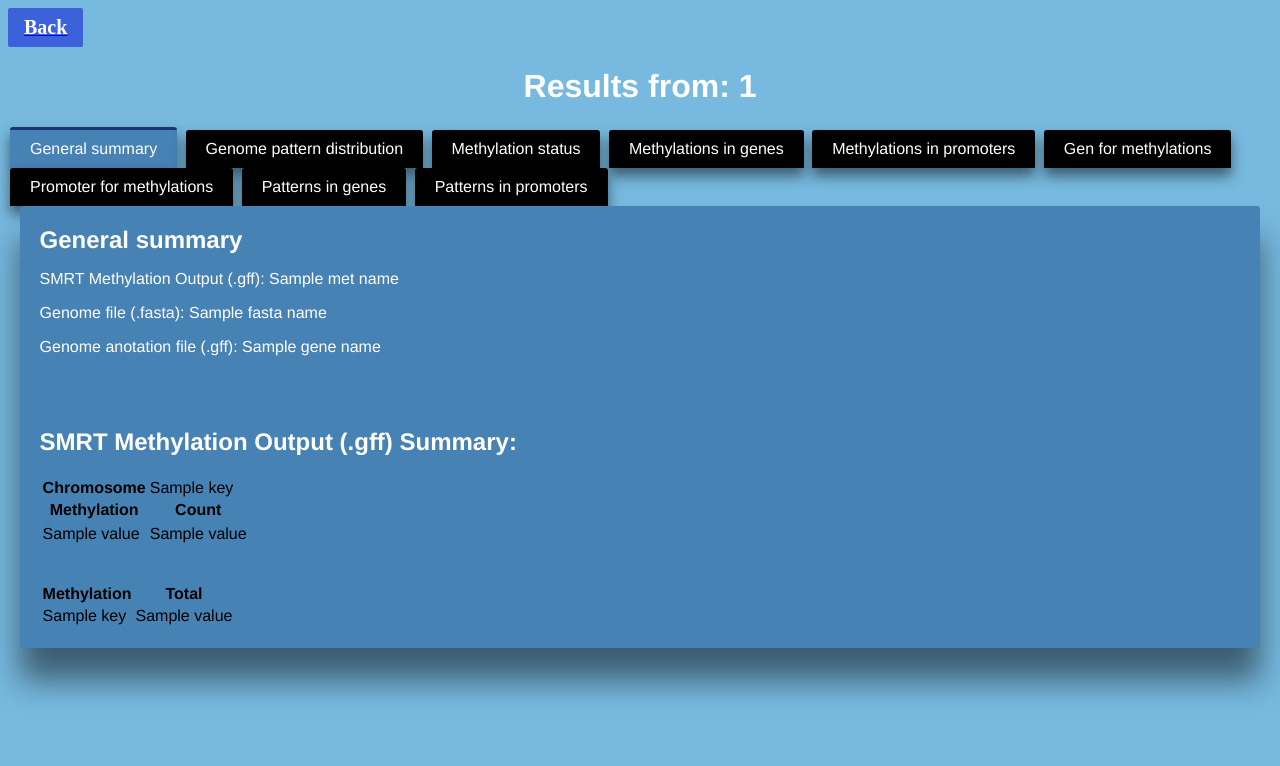
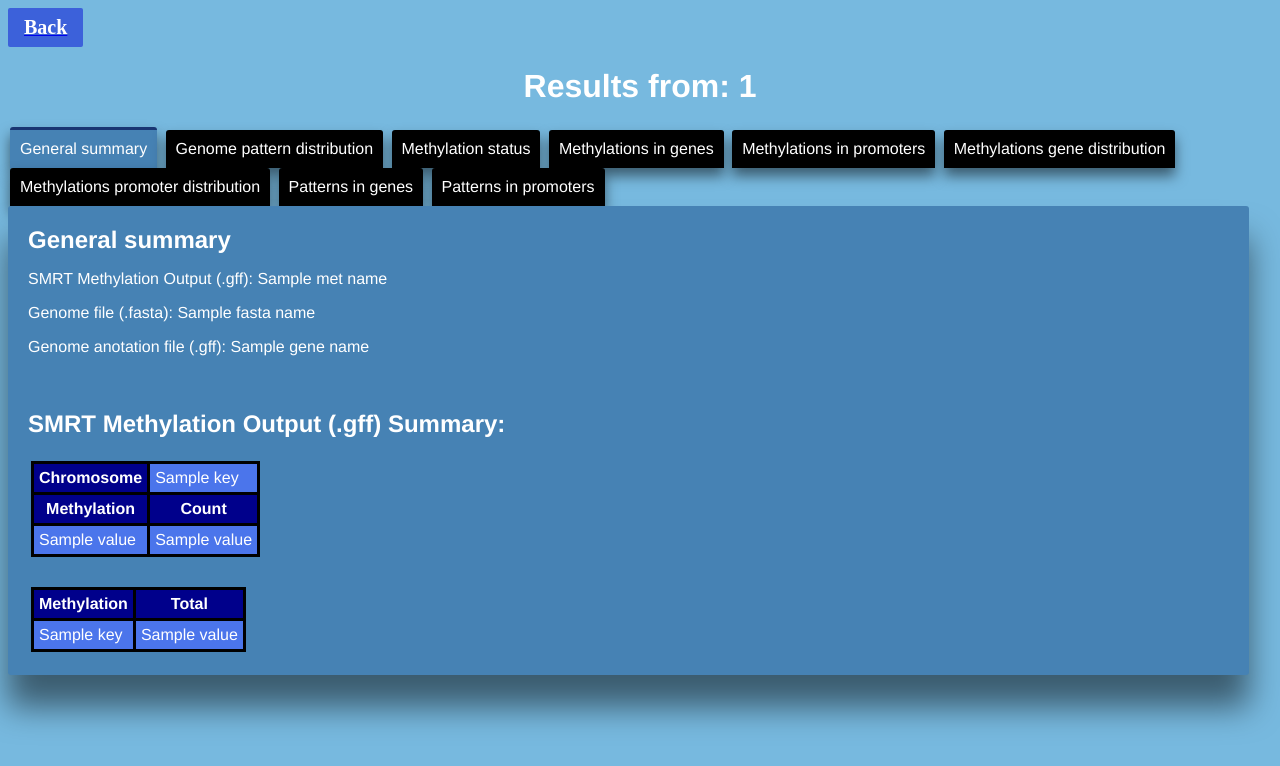
Before and after one commit to GabrielGutiP/methylappOld, a Django app: template metilapp/templates/metilapp/result.html in a window 1280 px wide. Shown: the top 766 px of the page. Run offline with Django 3.2, Linux system fonts and the light colour scheme; the template is opened without the code that fills it: most values are stand-ins (such as "Sample title", 1, 10 or a date in 2020).

Commit message:
Tabulacion retocada y CSS final

```diff
--- a/metilapp/static/css/result.css
+++ b/metilapp/static/css/result.css
@@ -1,4 +1,5 @@
 @import url('https://fonts.googleapis.com/css?family=Arimo:400,700&display=swap');
+
 body{
   background:#77b9df;
   font-family: 'Arimo', sans-serif;
@@ -32,11 +33,11 @@ h1{
 .warpper{
   display:flex;
   flex-direction: column;
-  align-items: center;
+  align-items: baseline;
 }
 .tab{
   cursor: pointer;
-  padding:10px 20px;
+  padding:10px 10px;
   margin:0px 2px;
   background:#000;
   display:inline-block;
@@ -48,8 +49,8 @@ h1{
   background:steelblue;
   box-shadow: 0 2rem 2rem #00000080;
   min-height:200px;
-  width:100%;
-  max-width:95%;
+  min-width:95%;
+  max-width:500%;
   border-radius:3px;
   overflow:hidden;
   padding:20px;
@@ -98,3 +99,40 @@ h1{
   color:white;
   border-top: 3px solid #071557b2;;
 }
+
+#metT {
+  display: inline-table;
+  margin-right: 3%;
+  margin-bottom: 2%;
+}
+
+td.key {
+  background-color: #4b75eb;;
+}
+
+.met_count{
+  table-layout: fixed;
+  width: 100%;
+  border-collapse: collapse;
+  border: 3px solid steelblue;
+  display: inline-block;
+}
+
+
+  th, td {
+    padding: 5px;
+    border: 3px solid rgb(0, 0, 0);
+    color: white;
+  }
+
+  th {
+    background-color: darkblue;
+  }
+
+  tbody tr:nth-child(odd) {
+    background-color: #4b75eb;
+  }
+
+  tbody tr:nth-child(even) {
+    background-color: rgb(66, 66, 216);
+  }
--- a/metilapp/templates/metilapp/main_page.html
+++ b/metilapp/templates/metilapp/main_page.html
@@ -38,9 +38,10 @@
                 </p>
             </div>
             <div class="patterns">
-            <p>You must add also the complementary pattern.</p>
+                <p>At least one pattern must be introduced.</p>
+                <p>For each pattern, it's complementary must be introduced.</p>
                 <p>In complementary pattern position 0 means that the pattern is not methylated.</p>
-            <p>If a autocomplementary pattern is added, it will be counted the position given in the first box.</p>
+
                 <table>
                     <head>
                         <tr>
--- a/metilapp/templates/metilapp/result.html
+++ b/metilapp/templates/metilapp/result.html
@@ -1,7 +1,7 @@
 <html>
     {% load static %}
     <head>
-        <link rel="stylesheet" href="{% static 'css/result.css' %}">
+        <link rel="stylesheet" href="{% static 'css/result.css' %}" type="text/css">
     </head>
 {% block content %}
     <body>
@@ -27,8 +27,8 @@
                 <label class="tab" id="three-tab" for="three">Methylation status</label>
                 <label class="tab" id="four-tab" for="four">Methylations in genes</label>
                 <label class="tab" id="five-tab" for="five">Methylations in promoters</label>
-                <label class="tab" id="six-tab" for="six">Gen for methylations</label>
-                <label class="tab" id="seven-tab" for="seven">Promoter for methylations</label>
+                <label class="tab" id="six-tab" for="six">Methylations gene distribution</label>
+                <label class="tab" id="seven-tab" for="seven">Methylations promoter distribution</label>
                 <label class="tab" id="eight-tab" for="eight">Patterns in genes</label>
                 <label class="tab" id="nine-tab" for="nine">Patterns in promoters</label>
             </div>
@@ -39,15 +39,17 @@
                     <p>SMRT Methylation Output (.gff): {{ met_name }}</p>
                     <p>Genome file (.fasta): {{ fasta_name }}</p>
                     <p>Genome anotation file (.gff): {{ gene_name }}</p>
-                    <br><br>
+                    <br>
                     <h2>SMRT Methylation Output (.gff) Summary:</h2>
 
-                    <table class="table table-striped">
                     {% for key, value in chrom_m %}
+                    <div class="metT" id="metT">
+                        <table class="met_count">
+
                             <thead>
                                 <tr>
                                     <th>Chromosome</th>
-                                <td>{{key}}</td>
+                                    <td class="key">{{key}}</td>
                                 </tr>
                                 <tr>
                                     <th>Methylation</th>
@@ -55,7 +57,6 @@
                                 </tr>
                             </thead>
                             <tbody>
-                            <tr>
                                 {% for k, v in value %}
                                 <tr>
                                     <td>{{k}}</td>
@@ -64,11 +65,14 @@
                                 {% endfor %}
                                 </tr>
                             </tbody>
+
+                        </table>
+                    </div>
                     {% endfor %}
-                    </table>
-                    <br><br>
 
-                    <table class="table table-striped">
+                    <br>
+
+                    <table class="met_count">
                         <thead>
                             <tr>
                                 <th>Methylation</th>
@@ -84,13 +88,13 @@
                             {% endfor%}
                         </tbody>
                     </table>
+
                 </div>
 
 
                 <div class="panel" id="two-panel">
                     <div class="panel-title">Genome pattern distribution</div>
-                    <h2>Genome pattern distribution Summary:</h2>
-                    <table>
+                    <table class="met_count">
                         <head>
                             <th>Patterns-Complementary</th>
                             <th>Position</th>
@@ -107,7 +111,7 @@
                         </body>
                     </table>
                     <br><br>
-                    <table>
+                    <table class="met_count">
                         <head>
                             <tr>
                                 <th>Chromosome</th>
@@ -145,8 +149,7 @@
 
                 <div class="panel" id="three-panel">
                     <div class="panel-title">Methylation status</div>
-                    <h2>Methylation status</h2>
-                    <table>
+                    <table class="met_count">
                         <head>
                             <tr>
                                 <th>Chromosome</th>
@@ -176,13 +179,12 @@
 
                 <div class="panel" id="four-panel">
                     <div class="panel-title">Methylations in genes</div>
-                    <h3>Metilations in genes</h3>
-                    <table>
+                    <table class="met_count">
                         <head>
                             <tr>
                                 <th>Chromosome</th>
                                 <th>Accession number</th>
-                                <th>Gen</th>
+                                <th>Gene</th>
                                 <th>Description</th>
                                 <th>Feature</th>
                                 <th>Start</th>
@@ -217,13 +219,12 @@
 
                 <div class="panel" id="five-panel">
                     <div class="panel-title">Methylations in promoters</div>
-                    <h3>Metilations in promoters</h3>
-                    <table>
+                    <table class="met_count">
                         <head>
                             <tr>
                                 <th>Chromosome</th>
                                 <th>Accession number</th>
-                                <th>Gen</th>
+                                <th>Gene</th>
                                 <th>Description</th>
                                 <th>Feature</th>
                                 <th>Start</th>
@@ -257,20 +258,19 @@
                 </div>
 
                 <div class="panel" id="six-panel">
-                    <div class="panel-title">Gen for methylations</div>
-                    <h3>Each metilations asociated gen</h3>
-                    <table>
+                    <div class="panel-title">Methylations gene distribution</div>
+                    <table class="met_count">
                         <head>
                             <tr>
                                 <th>Chromosome</th>
                                 <th>Met. type</th>
                                 <th>Coor. met.</th>
                                 <th>Feature</th>
-                                <th>Gen</th>
+                                <th>Gene</th>
                                 <th>Description</th>
                                 <th>Start</th>
                                 <th>End</th>
-                                <th>Gen strand</th>
+                                <th>Gene strand</th>
                                 <th>Met. strand</th>
                             </tr>
                         </head>
@@ -294,20 +294,19 @@
                 </div>
 
                 <div class="panel" id="seven-panel">
-                    <div class="panel-title">Promoter for methylations</div>
-                    <h3>Each metilations asociated promoters</h3>
-                    <table>
+                    <div class="panel-title">Methylations promoter distribution</div>
+                    <table class="met_count">
                         <head>
                             <tr>
                                 <th>Chromosome</th>
                                 <th>Met. type</th>
                                 <th>Coor. met.</th>
                                 <th>Feature</th>
-                                <th>Gen</th>
+                                <th>Gene</th>
                                 <th>Description</th>
                                 <th>Start</th>
                                 <th>End</th>
-                                <th>Gen strand</th>
+                                <th>Gene strand</th>
                                 <th>Met. strand</th>
                             </tr>
                         </head>
@@ -332,14 +331,13 @@
 
                 <div class="panel" id="eight-panel">
                     <div class="panel-title">Patterns in genes</div>
-                    <h3>Patterns in gen</h3>
-                    <table>
+                    <table class="met_count">
                         <head>
                             <tr>
                                 <th>Chromosome</th>
                                 <th>Feature</th>
                                 <th>Accession number</th>
-                                <th>Gen</th>
+                                <th>Gene</th>
                                 <th>Description</th>
                                 <th>Start</th>
                                 <th>End</th>
@@ -380,20 +378,19 @@
 
                 <div class="panel" id="nine-panel">
                     <div class="panel-title">Promoters in promoters</div>
-                    <h3>Patterns in promoters</h3>
-                    <table>
+                    <table class="met_count">
                         <head>
                             <tr>
                                 <th>Chromosome</th>
                                 <th>Feature</th>
                                 <th>Accession number</th>
-                                <th>Gen</th>
+                                <th>Gene</th>
                                 <th>Description</th>
                                 <th>Start</th>
                                 <th>End</th>
                                 <th>Strand</th>
                                 <th>Total</th>
-                                {% for v, k in pattGen.0.9 %}
+                                {% for v, k in pattProm.0.9 %}
                                     <th>{{ v }}</th>
                                     <th>M_M</th>
                                     <th>M_N</th>
@@ -403,7 +400,7 @@
                             </tr>
                         </head>
                         <body>
-                        {% for k in pattGen %}
+                        {% for k in pattProm %}
                             <tr>
                                 <td>{{ k.0 }}</td>
                                 <td>{{ k.1 }}</td>
--- a/proyecto/settings.py
+++ b/proyecto/settings.py
@@ -11,6 +11,9 @@ https://docs.djangoproject.com/en/3.2/ref/settings/
 """
 import os
 from pathlib import Path
+import mimetypes
+
+mimetypes.add_type("text/css", ".css", True)
 
 # Build paths inside the project like this: BASE_DIR / 'subdir'.
 BASE_DIR = Path(__file__).resolve().parent.parent
```
Lines whose indentation alone changed are shown as unchanged.
